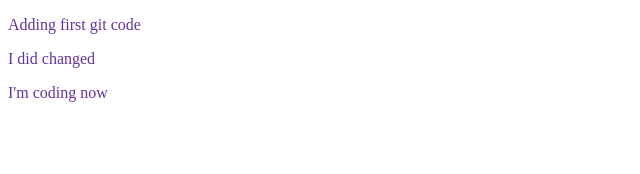
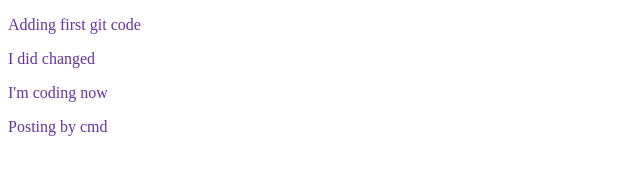
Before and after one commit to aiknayan/second-repo, a plain HTML site: page index.html in a window 1280 px wide. Shown: the whole page, without its empty margins (0-640 px from the left). Drawn offline with Linux system fonts and the light colour scheme.

```diff
--- a/index.html
+++ b/index.html
@@ -11,5 +11,6 @@
     <p>Adding first git code</p>
     <p>I did changed</p>
     <p>I'm coding now</p>
+    <p>Posting by cmd</p>
 </body>
 </html>
```
